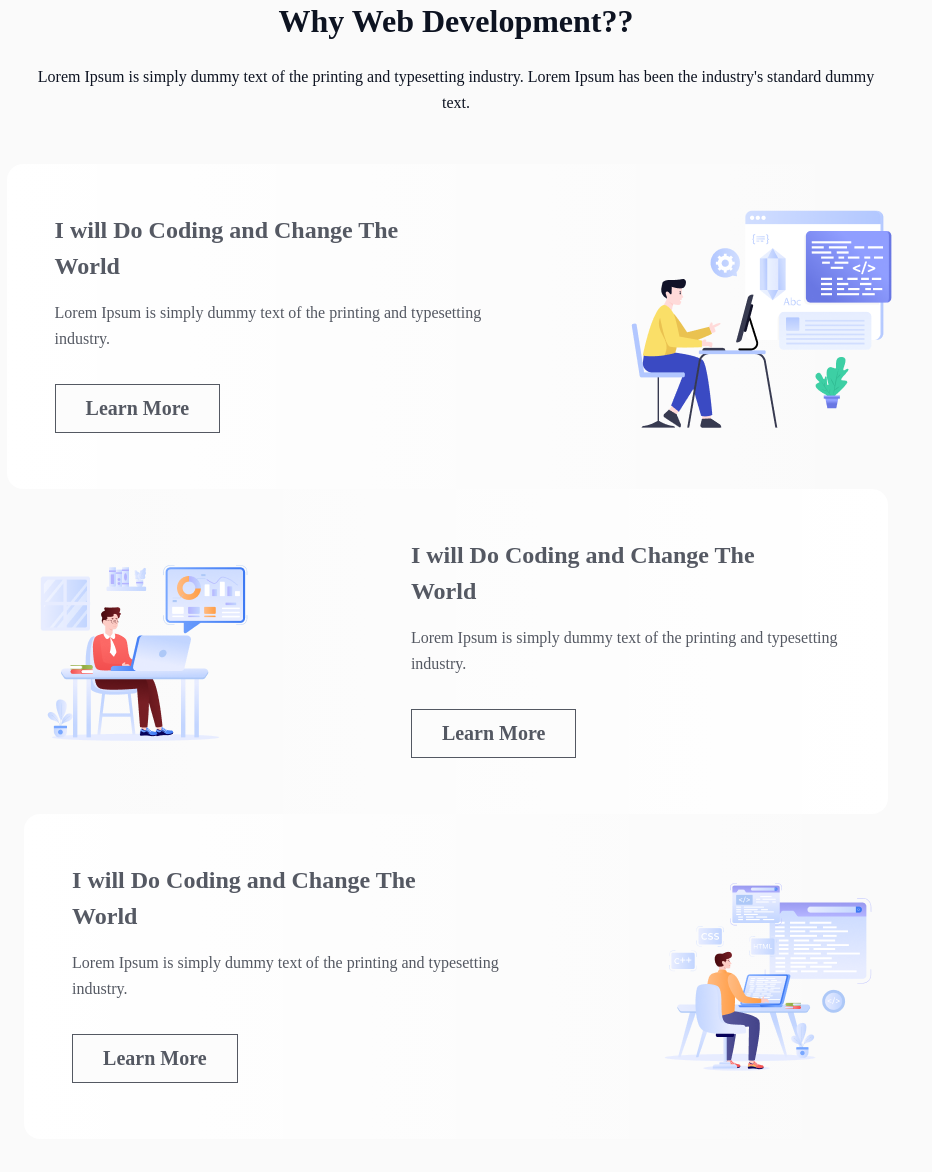
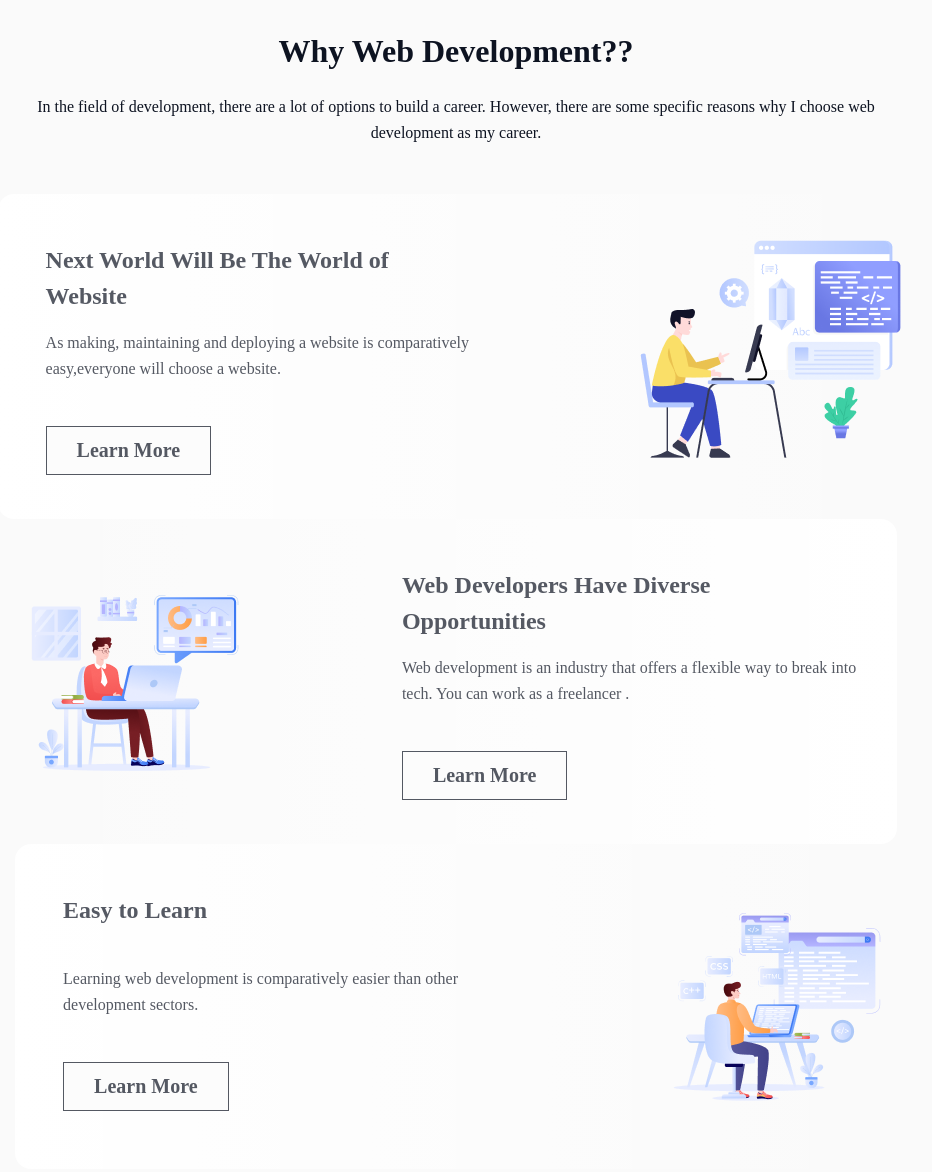
Before and after one commit to neyaz14/Assingment-1-website, a plain HTML site: page index.html in a window 1280 px wide. Shown: the part 1034-2206 px from the top of the page, without its empty margins (184-1116 px from the left). Drawn offline with Linux system fonts and the light colour scheme; a web font is replaced by a local one.

Commit message:
removed all lorem text and wrote  meaningful text.

```diff
--- a/index.html
+++ b/index.html
@@ -30,7 +30,7 @@
         <!--  banner title & banner description   -->
             <div class="banner-content">
                 <h1 class="banner-content-title">"In the near future, I hope to become a Developer."</h1>
-                <p class="banner-content-description">Lorem Ipsum is simply dummy text of the printing and typesetting industry. Lorem Ipsum has been the industry's standard dummy text.</p>
+                <p class="banner-content-description">I am Neyaz Morshid and I promise myself that I will try my best to learn web development. I will give at least 6 hours per day for learning web development and no matter what comes in my life InShaAllh I will be strict in my goal and finish it perfectly. .</p>
             </div>
         <!-- banner button     -->
             <div class="banner-btn">
@@ -55,15 +55,15 @@
             <!-- section header -->
            <section class="why-header">
                 <h1 class="why-title">Why Web Development??</h1>
-                <p class="why-description">Lorem Ipsum is simply dummy text of the printing and typesetting industry. Lorem Ipsum has been the industry's standard dummy text.</p>
+                <p class="why-description">In the field of development, there are a lot of options to build a career. However, there are some specific reasons why I choose web development as my career.</p>
            </section>
 
             <!-- I will Do Coding and Change The World -----<this section is named as "sec-1"  -->
 
             <section class="sec-1">
                 <div class="sec-description">
-                    <h1>I will Do Coding and Change The World</h1>
-                    <p>Lorem Ipsum is simply dummy text of the printing and typesetting industry.</p>
+                    <h1>Next World Will Be The World of Website</h1>
+                    <p>As making, maintaining and deploying a website is comparatively easy,everyone will choose a website.</p>
                     <button type="button" class="sec-btn"><a class="why-btn-text" target="_blank"  href="https://www.nobledesktop.com/classes-near-me/blog/why-choose-a-web-development-career#:~:text=Web%20developers%20provide%20businesses%20with,built%20by%20professional%20Web%20Developers.">Learn More</a></button>
                 </div>
                 <img src="assets/Layer_1.png" alt="">
@@ -71,8 +71,8 @@
             <!-- I will help People by creating Modern Web System. -----<this section is named as "sec-1"  -->
             <section class="sec-2">
                 <div class="sec-description">
-                    <h1>I will Do Coding and Change The World</h1>
-                    <p>Lorem Ipsum is simply dummy text of the printing and typesetting industry.</p>
+                    <h1>Web Developers Have Diverse Opportunities</h1>
+                    <p>Web development is an industry that offers a flexible way to break into tech. You can work as a freelancer .</p>
                     <button type="button" class="sec-btn"><a class="why-btn-text" target="_blank"  href="https://www.nobledesktop.com/classes-near-me/blog/why-choose-a-web-development-career#:~:text=Web%20developers%20provide%20businesses%20with,built%20by%20professional%20Web%20Developers.">Learn More</a></button>
                 </div>
                 <img src="assets/Group 3.png" alt="">
@@ -80,8 +80,8 @@
             <!-- I will Do Coding and Change The World -----<this section is named as "sec-1"  -->
             <section class="sec-3">
                 <div class="sec-description">
-                    <h1>I will Do Coding and Change The World</h1>
-                    <p>Lorem Ipsum is simply dummy text of the printing and typesetting industry.</p>
+                    <h1>Easy to Learn </h1>
+                    <p>Learning web development is comparatively easier than other development sectors.</p>
                     <button class="sec-btn"><a class="why-btn-text" target="_blank"  href="https://www.nobledesktop.com/classes-near-me/blog/why-choose-a-web-development-career#:~:text=Web%20developers%20provide%20businesses%20with,built%20by%20professional%20Web%20Developers.">Learn More</a></button>
                 </div>
                 <img src="assets/Group 4.png" alt="">
@@ -93,7 +93,7 @@
 
             <div class="inspire-description">
                 <h1>My Inspiration</h1>
-                <p>Lorem Ipsum is simply dummy text of the printing and typesetting industry. Lorem Ipsum has been the industry's standard dummy text.</p>
+                <p>I take my inspiration from my brother who is now working in a foreign company and earns enough to enjoy his life. .</p>
             </div>
 
             <!-- inspiration section   yt video -->
@@ -112,7 +112,7 @@
             <!-- description  -->
             <div class="target-header">
                 <h1>My Current Target</h1>
-                <p>Lorem Ipsum is simply dummy text of the printing and typesetting industry. Lorem Ipsum has been the industry's standard dummy text. </p>
+                <p>As a beginner, I now focus on the basics of web development. For the basics, I am learning HTML, CSS, and JavaScript.  </p>
             </div>
 
             <!-- 3 cards section -->
@@ -122,7 +122,7 @@
                     <div class="card-content">
                         <img src="assets/html.png" alt="html logo">
                         <h4>HTML</h4>
-                        <p>Lorem Ipsum is simply dummy text of the printing.</p>
+                        <p>This is HTML which is the skeleton of a website. </p>
                         <a target="_blank" href="https://www.w3schools.com/html/">Learn More</a>
                     </div>
                 </div>
@@ -134,7 +134,7 @@
                     <div class="card-content">
                         <img src="assets/css.png" alt="CSS logo">
                         <h4>CSS</h4>
-                        <p>Lorem Ipsum is simply dummy text of the printing.</p>
+                        <p>CSS  is used to beautify a website.</p>
                         <a target="_blank" href="https://www.w3schools.com/w3css/defaulT.asp">Learn More</a>
                     </div>
                 </div>
@@ -145,7 +145,7 @@
                     <div class="card-content">
                         <img src="assets/js.png" alt="Javascript logo">
                         <h4>JavaScript</h4>
-                        <p>Lorem Ipsum is simply dummy text of the printing.</p>
+                        <p>Javascript is used to make functions.</p>
                         <a target="_blank" href="https://www.w3schools.com/js/">Learn More</a>
                     </div>
                 </div>
@@ -165,7 +165,7 @@
             <!-- description  -->
             <div class="target-header">
                 <h1>My Next Target</h1>
-                <p>Lorem Ipsum is simply dummy text of the printing and typesetting industry. Lorem Ipsum has been the industry's standard dummy text. </p>
+                <p>After completing my fundamental knowledge of HTML, CSS, and Javascript I will focus on learning some frameworks and DBMS. </p>
             </div>
 
             <div class="target-section">
@@ -177,7 +177,7 @@
                         <img src="assets/react.png" alt="React logo">
                         <div class="content-description">
                             <h3>ReactJS</h3>
-                            <p>Lorem Ipsum is simply dummy text of the printing and typesetting industry. Lorem Ipsum has been the industry's standard dummy text.</p>
+                            <p>ReactJS is used for front-end development. It is used worldwide and provides numerous facilities to create a beautiful user interface.</p>
                             <a target="_blank" href="https://www.w3schools.com/react/">Learn More</a>
 
                         </div>
@@ -188,7 +188,7 @@
                         <img  src="assets/nodejs.png" alt="Node JS logo">
                         <div class="content-description">
                             <h3>NodeJS</h3>
-                            <p>Lorem Ipsum is simply dummy text of the printing and typesetting industry. Lorem Ipsum has been the industry's standard dummy text.</p>
+                            <p>NodeJS is used for back-end development. It is used worldwide and provides numerous facilities. </p>
                             <a target="_blank" href="https://www.w3schools.com/nodejs/">Learn More</a>
 
                         </div>
@@ -199,7 +199,7 @@
                         <img src="assets/mongodb.png" alt="MongoDB logo">
                         <div class="content-description">
                             <h3>MongoDB</h3>
-                            <p>Lorem Ipsum is simply dummy text of the printing and typesetting industry. Lorem Ipsum has been the industry's standard dummy text.</p>
+                            <p>MongoDB is used for database management system development. It is used worldwide and provides numerous facilities. </p>
                             <a target="_blank" href="https://www.w3schools.com/mongodb/">Learn More</a>
 
                         </div>
@@ -228,7 +228,7 @@
             <!-- Header  text -->
             <div class="suggestion-header">
                 <h1>I need Support</h1>
-                <p>Lorem Ipsum is simply dummy text of the printing and typesetting industry.</p>
+                <p>From your experience please give me some suggestions about web development.</p>
             </div>
 
             <!-- Input section -->
--- a/style.css
+++ b/style.css
@@ -65,7 +65,7 @@ nav > div> h3{
 
 #banner{
     /* width: 1510px; */
-    height: 670px;
+    height: 700px;
     background-image: url("assets/Hero-bg.png");
     background-size: cover;
     background-position:center;
@@ -122,6 +122,7 @@ nav > div> h3{
     font-weight: 400;
     line-height: 26px;
     text-align: center;
+
 }
 
 /* banner button */
@@ -129,6 +130,7 @@ nav > div> h3{
 .banner-btn
 {
     margin-top: 53px;
+
 
 }
 .banner-text-btn{
@@ -143,6 +145,7 @@ nav > div> h3{
     font-weight: 600;
     line-height: 23px;
     text-align: center;
+    margin-top: 32px;
 }
 
 /* main section -->  Why-web-dev css code  ----------- */
@@ -218,9 +221,9 @@ nav > div> h3{
     flex-direction: column;
     justify-content: flex-start;
     align-items: flex-start;
-    width: 477px;
+    width: 470px;
     height: 219px;
-    margin:48px 0 58px 48px;
+    margin:48px 25px 58px 48px;
 }
 
 /* sec-1 er header */
@@ -251,7 +254,7 @@ nav > div> h3{
     opacity: 0.7;
     width: 468px;
     height: 52px;
-    margin-bottom: 32px;
+    margin-bottom: 44px;
 }
 
 /* btn  background css code */
```
